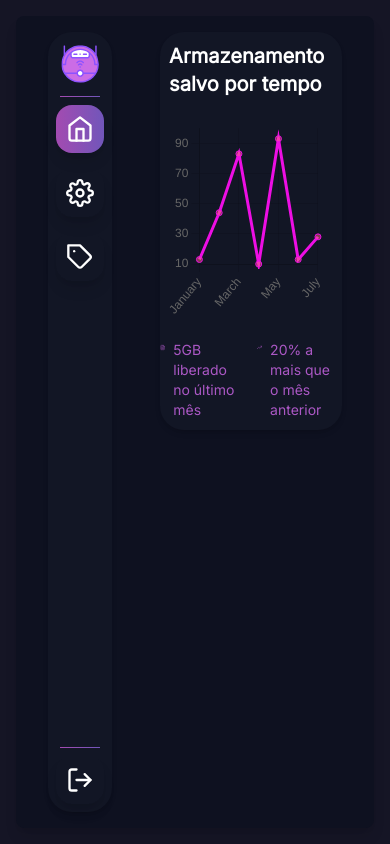
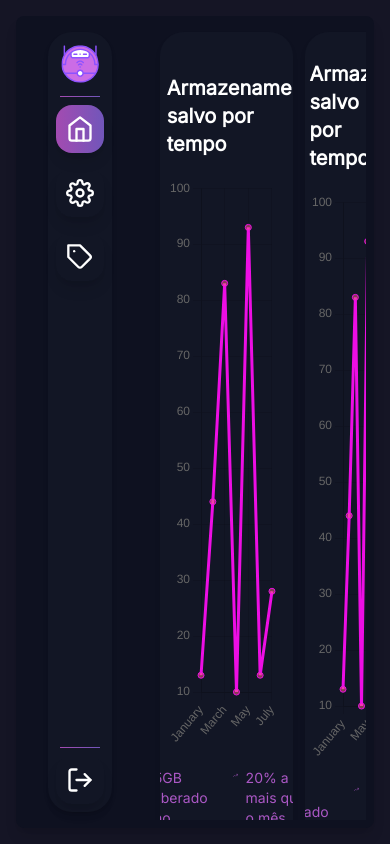
Before and after one commit to Anemaygi/CyberGari-interface, a React (Vite) app: page /template in a window 390 px wide. Built offline with nearby package versions, Linux system fonts and the light colour scheme.

Commit message:
style: fix responsiveness

```diff
--- a/src/components/history-chart.tsx
+++ b/src/components/history-chart.tsx
@@ -51,7 +51,7 @@ export const data = {
 
 const HistoryChart: React.FC = () => {
   return (
-    <div className="h-[50%] w-[55%] items-center justify-center m-2 rounded-3xl flex flex-col bg-[#121625] mx-6 font-inter text-white shadow-md">
+    <div className="h-full w-full overflow-y-auto items-center justify-center m-2 rounded-3xl flex flex-col bg-[#121625] mx-6 font-inter text-white shadow-md">
         <div className='items-left w-[90%] my-5'>
             <h2 className='text-xl font-extrabold text-left'>Armazenamento salvo por tempo</h2>
         </div>
--- a/src/pages/template.tsx
+++ b/src/pages/template.tsx
@@ -8,7 +8,15 @@ const Template: React.FC = () => {
       <div className="flex p-4 h-screen bg-secbackground">
         <div className='flex shadow-lg rounded-lg w-screen h-full p-2 bg-background'>
           <SideBar />
-          <HistoryChart/>
+
+          <div className="grid grid-cols-10 grid-cols-auto gap-3 overflow-y-auto">
+            <div className="col-span-6"><HistoryChart/></div>
+            <div className="col-span-4"><HistoryChart/></div>
+            <div className="col-span-6"><HistoryChart/></div>
+            <div className="col-span-4"><HistoryChart/></div>
+          </div>
+
+
         </div>
       </div>
 
```
Also changed, not shown: 1 other file (tests, documents, lock files or other folders).
